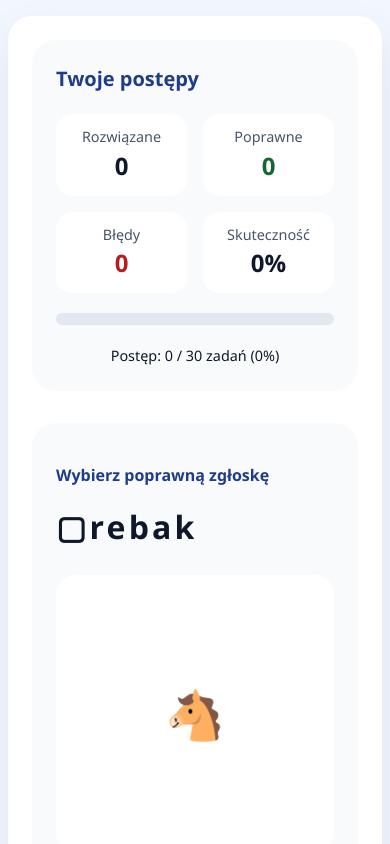
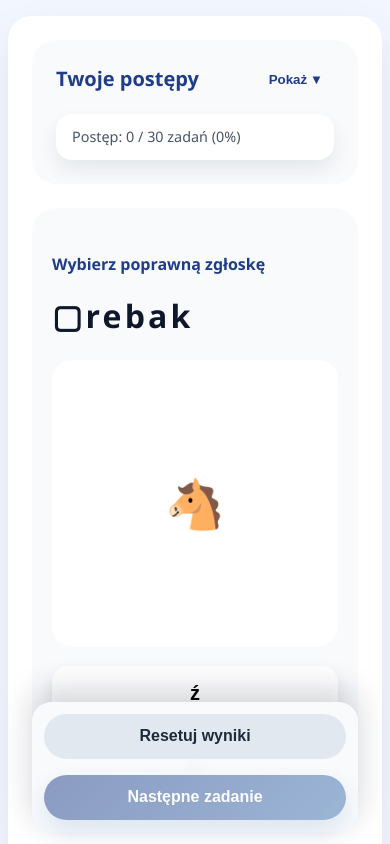
Before and after one commit to RafalBazarnik/edu-fun-app, a React (Vite) app: page / in a window 390 px wide. Both pictures are taken after a click on the button "Rozpocznij ćwiczenie". Shown: the top 844 px of the page. Built offline with nearby package versions, Linux system fonts and the light colour scheme.

Commit message:
Improve mobile exercise layout

```diff
--- a/package.json
+++ b/package.json
@@ -14,6 +14,7 @@
     "react-dom": "^18.2.0"
   },
   "devDependencies": {
+    "@rollup/rollup-linux-x64-gnu": "^4.52.4",
     "@rollup/wasm-node": "^4.52.4",
     "@types/react": "^18.2.45",
     "@types/react-dom": "^18.2.18",
--- a/src/components/StatsPanel.tsx
+++ b/src/components/StatsPanel.tsx
@@ -1,14 +1,84 @@
+import { useEffect, useMemo, useState } from 'react';
 import { useSession } from '../context/SessionContext';
+
+function classNames(...values: Array<string | false>): string {
+  return values.filter(Boolean).join(' ');
+}
+
+function useMediaQuery(query: string): boolean {
+  const getMatches = () => (typeof window === 'undefined' ? false : window.matchMedia(query).matches);
+  const [matches, setMatches] = useState(getMatches);
+
+  useEffect(() => {
+    if (typeof window === 'undefined') {
+      return undefined;
+    }
+
+    const media = window.matchMedia(query);
+    const updateMatches = () => setMatches(media.matches);
+
+    updateMatches();
+
+    if (typeof media.addEventListener === 'function') {
+      media.addEventListener('change', updateMatches);
+      return () => {
+        media.removeEventListener('change', updateMatches);
+      };
+    }
+
+    media.addListener(updateMatches);
+    return () => {
+      media.removeListener(updateMatches);
+    };
+  }, [query]);
+
+  return matches;
+}
 
 export default function StatsPanel() {
   const {
     statystyki: { wykonane, poprawne, bledy, skutecznosc, sumaZadan }
   } = useSession();
   const postep = sumaZadan === 0 ? 0 : Math.round((wykonane / sumaZadan) * 100);
+  const isCompact = useMediaQuery('(max-width: 720px)');
+  const [expanded, setExpanded] = useState(!isCompact);
+
+  useEffect(() => {
+    setExpanded(!isCompact);
+  }, [isCompact]);
+
+  const summary = useMemo(
+    () => `Postęp: ${wykonane} / ${sumaZadan} zadań (${postep}%)`,
+    [postep, sumaZadan, wykonane]
+  );
 
   return (
-    <aside className="stats" aria-live="polite">
+    <aside
+      className={classNames('stats', isCompact && 'stats--compact', expanded && 'stats--expanded')}
+      aria-live="polite"
+    >
+      <div className="stats__header">
         <h3 className="stats__title">Twoje postępy</h3>
+        {isCompact && (
+          <button
+            type="button"
+            className="stats__toggle"
+            aria-expanded={expanded}
+            onClick={() => setExpanded((prev) => !prev)}
+          >
+            {expanded ? 'Ukryj' : 'Pokaż'}
+            <span className="stats__toggle-icon" aria-hidden="true">
+              {expanded ? '▴' : '▾'}
+            </span>
+          </button>
+        )}
+      </div>
+      {isCompact && !expanded && (
+        <p className="stats__summary" aria-live="polite">
+          {summary}
+        </p>
+      )}
+      <div className="stats__content" hidden={isCompact && !expanded}>
         <div className="stats__grid">
           <div className="stats__item">
             <span className="stats__label">Rozwiązane</span>
@@ -27,12 +97,17 @@ export default function StatsPanel() {
             <span className="stats__value">{skutecznosc}%</span>
           </div>
         </div>
-      <div className="progress" role="progressbar" aria-valuenow={postep} aria-valuemin={0} aria-valuemax={100}>
+        <div
+          className="progress"
+          role="progressbar"
+          aria-valuenow={postep}
+          aria-valuemin={0}
+          aria-valuemax={100}
+        >
           <div className="progress__fill" style={{ width: `${postep}%` }} />
         </div>
-      <p className="progress__label">
-        Postęp: {wykonane} / {sumaZadan} zadań ({postep}%){' '}
-      </p>
+        <p className="progress__label">{summary}</p>
+      </div>
     </aside>
   );
 }
--- a/src/styles/index.css
+++ b/src/styles/index.css
@@ -269,6 +269,41 @@ a {
   min-width: min(320px, 100%);
 }
 
+.stats__header {
+  display: flex;
+  align-items: center;
+  justify-content: space-between;
+  gap: 0.75rem;
+}
+
+.stats__toggle {
+  border: none;
+  border-radius: 999px;
+  background: #dbeafe;
+  color: #1f3c88;
+  font-weight: 700;
+  padding: 0.35rem 0.9rem;
+  display: inline-flex;
+  align-items: center;
+  gap: 0.35rem;
+  cursor: pointer;
+  transition: background-color 150ms ease, transform 150ms ease;
+}
+
+.stats__toggle:hover {
+  background: #cbd5f5;
+  transform: translateY(-1px);
+}
+
+.stats__toggle:focus-visible {
+  outline: 3px solid #fcd34d;
+  outline-offset: 3px;
+}
+
+.stats__toggle-icon {
+  font-size: 0.85rem;
+}
+
 .stats__title {
   margin: 0;
   font-size: 1.25rem;
@@ -324,6 +359,52 @@ a {
   margin: 0;
   font-size: 0.9rem;
   text-align: center;
+}
+
+.stats__content[hidden] {
+  display: none;
+}
+
+.stats__summary {
+  margin: 0;
+  font-size: 0.95rem;
+  color: #475569;
+  background: #fff;
+  padding: 0.75rem 1rem;
+  border-radius: 16px;
+  box-shadow: 0 10px 20px rgba(15, 23, 42, 0.08);
+}
+
+.stats--compact {
+  gap: 1rem;
+}
+
+.stats--compact .stats__header {
+  position: sticky;
+  top: 0;
+  background: inherit;
+  z-index: 1;
+}
+
+.stats--compact .stats__toggle {
+  background: transparent;
+  color: #1f3c88;
+}
+
+.stats--compact .stats__toggle:hover {
+  background: rgba(219, 234, 254, 0.7);
+}
+
+.stats--compact .stats__summary {
+  font-size: 0.9rem;
+}
+
+.stats--compact.stats--expanded .stats__summary {
+  display: none;
+}
+
+.stats--compact .progress__label {
+  font-size: 0.85rem;
 }
 
 .summary__stats {
@@ -410,6 +491,45 @@ a {
   }
 }
 
+@media (max-width: 720px) {
+  .exercise {
+    gap: 1.5rem;
+  }
+
+  .exercise__main {
+    gap: 1.25rem;
+  }
+
+  .task-card {
+    gap: 1.25rem;
+    padding: 1.75rem 1.25rem;
+  }
+
+  .task-card__feedback {
+    background: #fff;
+    padding: 1rem 1.25rem;
+    border-radius: 18px;
+    box-shadow: 0 12px 28px rgba(15, 23, 42, 0.12);
+    display: grid;
+    gap: 0.75rem;
+  }
+
+  .exercise__controls {
+    position: sticky;
+    bottom: 0.75rem;
+    background: rgba(248, 250, 252, 0.95);
+    backdrop-filter: blur(8px);
+    padding: 0.75rem;
+    border-radius: 20px;
+    box-shadow: 0 -12px 32px rgba(15, 23, 42, 0.18);
+    z-index: 5;
+  }
+
+  .stats--compact {
+    position: relative;
+  }
+}
+
 @media (max-width: 640px) {
   .layout {
     padding: 1rem 0.5rem;
```
Also changed, not shown: 1 other file (tests, documents, lock files or other folders). Lines whose indentation alone changed are shown as unchanged.
